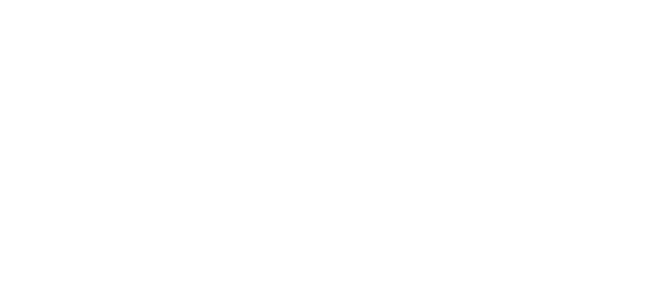
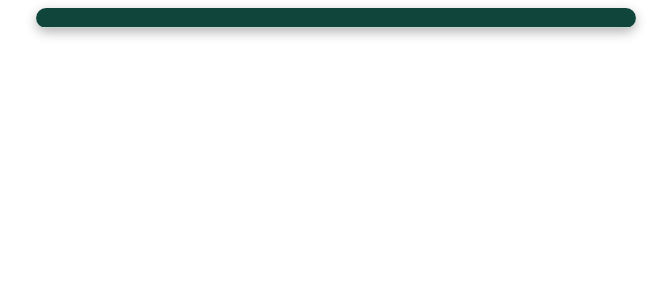
Before and after one commit to LunerovaT/projekt-zahrada-nalad, a React (Vite) app: page /flowerpage in a window 1280 px wide. Before the commit this address had no page. Shown: the top 300 px of the page, without its empty margins (304-975 px from the left). Built offline with nearby package versions, Linux system fonts and the light colour scheme.

Commit message:
Background FlowerPage

```diff
--- a/src/app.jsx
+++ b/src/app.jsx
@@ -2,6 +2,7 @@ import { Routes, Route } from 'react-router-dom';
 import { HomePage } from './pages/HomePage';
 import { InfoPage } from './pages/InfoPage/InfoPage';
 import { CalendarPage } from './pages/CalendarPage/CalendarPage';
+import { FlowerPage } from './pages/FlowerPage/FlowerPage';
 
 export const App = () => {
   return (
@@ -9,6 +10,7 @@ export const App = () => {
       <Route path="/" element={<HomePage />} />
       <Route path="/info" element={<InfoPage />} />
       <Route path="/calendar" element={<CalendarPage />} />
+      <Route path="/flowerpage" element={<FlowerPage />} />
     </Routes>
   );
 };
--- a/src/global.css
+++ b/src/global.css
@@ -35,6 +35,12 @@ html {
   background-color: rgba(210, 255, 220, 0.85);
 }
 
+.block-flower-background {
+  background-image: url('/background.svg');
+  background-size: cover;
+  background-position: bottom center;
+  background-repeat: no-repeat;
+}
 
 h1 {
   font-family: "Syne";
--- /dev/null
+++ b/src/pages/FlowerPage/FlowerPage.jsx
@@ -0,0 +1,14 @@
+import { Link } from 'react-router-dom';
+import '../../global.css';
+
+export const FlowerPage = () => {
+  return (
+    <div className="container">
+      <main>
+        <div className="page-wrapper">
+          <div className="block block-flower-background"></div>
+        </div>
+      </main>
+    </div>
+  );
+};
```
Also changed, not shown: public/background.svg (renamed from public/backround.svg), src/pages/FlowerPage/FlowerPage.css (added).
